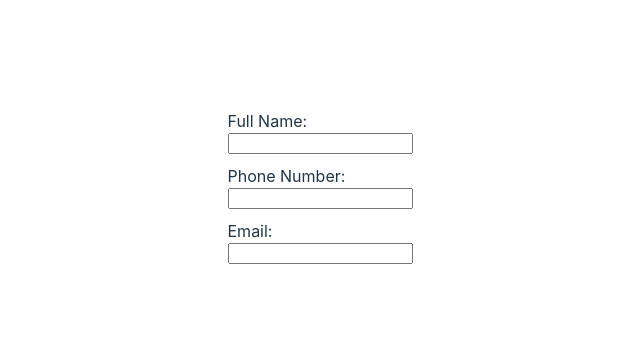
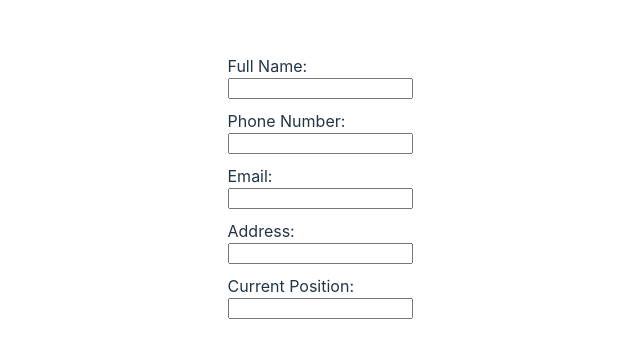
Before and after one commit to muhd09afiq/cv-app, a React (Vite) app: page / in a window 1280 px wide. Shown: the part 214-572 px from the top of the page, without its empty margins (320-960 px from the left). Built offline with nearby package versions, Linux system fonts and the light colour scheme.

Commit message:
complete personal details component

```diff
--- a/src/components/personal.jsx
+++ b/src/components/personal.jsx
@@ -4,10 +4,14 @@ export default function PersonalDetails() {
   const [fullName, setFullName] = useState("");
   const [phoneNumber, setPhoneNumber] = useState("");
   const [email, setEmail] = useState("");
+  const [address, setAddress] = useState("");
+  const [currentPosition, setCurrentPosition] = useState("");
 
   const handleFullName = (e) => setFullName(e.target.value);
   const handlePhoneNumber = (e) => setPhoneNumber(e.target.value);
   const handleEmail = (e) => setEmail(e.target.value);
+  const handleAddress = (e) => setAddress(e.target.value);
+  const handleCurrentPosition = (e) => setCurrentPosition(e.target.value);
 
   const details = [
     {
@@ -25,6 +29,16 @@ export default function PersonalDetails() {
       value: email,
       onChange: handleEmail,
     },
+    {
+      label: "Address: ",
+      value: address,
+      onChange: handleAddress,
+    },
+    {
+      label: "Current Position: ",
+      value: currentPosition,
+      onChange: handleCurrentPosition,
+    },
   ];
 
   return (
```
